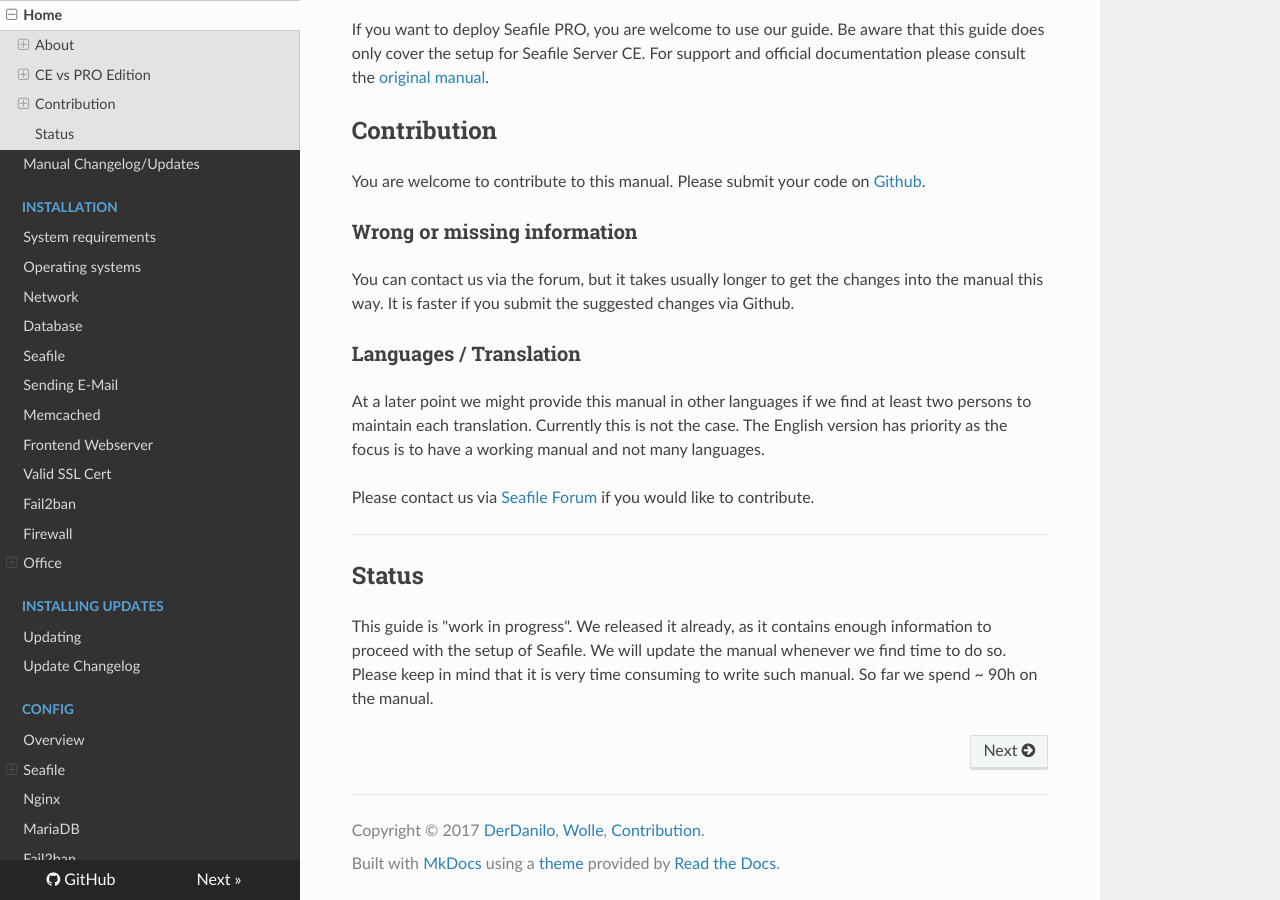
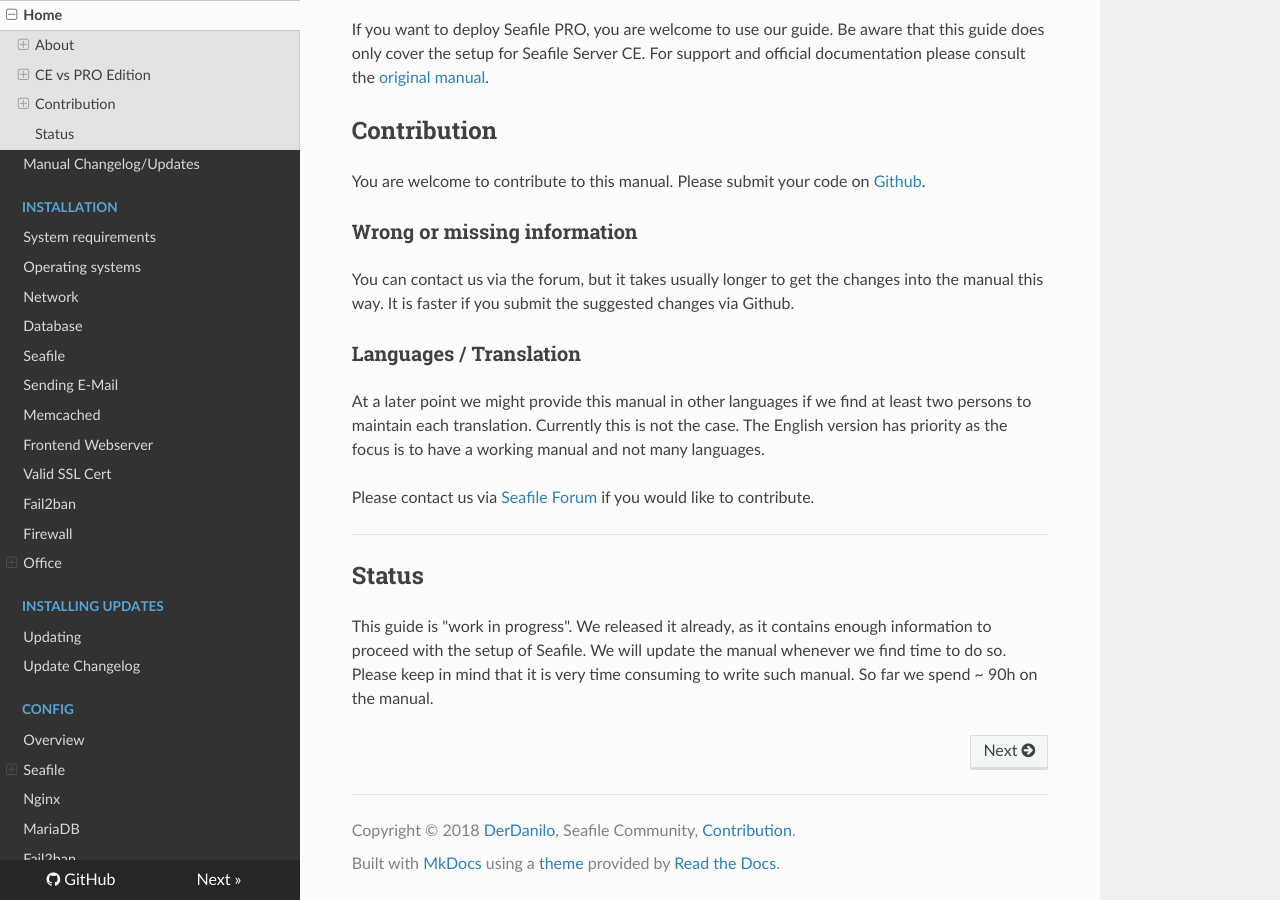
Before and after one commit to DerDanilo/seafile-community-manual, an MkDocs documentation site: the page built from docs/index.md, in a window 1280 px wide and 900 px high, scrolled down 1395 px. Built offline with MkDocs 1.6.1, drawn with Linux system fonts in a browser that asks for light colours; nearby versions of some CDN libraries; old or Windows-style settings are respelled for this version of MkDocs.

Commit message:
Update mkdocs.yml
Author (Owner) and community content maintenance.

```diff
--- a/mkdocs.yml
+++ b/mkdocs.yml
@@ -1,7 +1,7 @@
 site_name: Seafile Community Manual
 site_url: http://seafile.readthedocs.io/
 site_description: Seafile Community Manual with Markdown.
-site_author: DerDanilo, Wolle
+site_author: DerDanilo and Seafile Community
 theme: readthedocs
 
 repo_url: https://github.com/DerDanilo/seafile-community-manual.git
@@ -59,4 +59,4 @@ markdown_extensions:
         permalink:
     - admonition:
 
-copyright: Copyright &copy; 2017 <a href="https://forum.seafile.com/users/derdanilo">DerDanilo</a>, <a href="https://forum.seafile.com/users/wolle">Wolle</a>, <a href="/#contribution">Contribution</a>.
+copyright: Copyright &copy; 2018 <a href="https://forum.seafile.com/users/derdanilo">DerDanilo</a>, Seafile Community, <a href="/#contribution">Contribution</a>.
```
